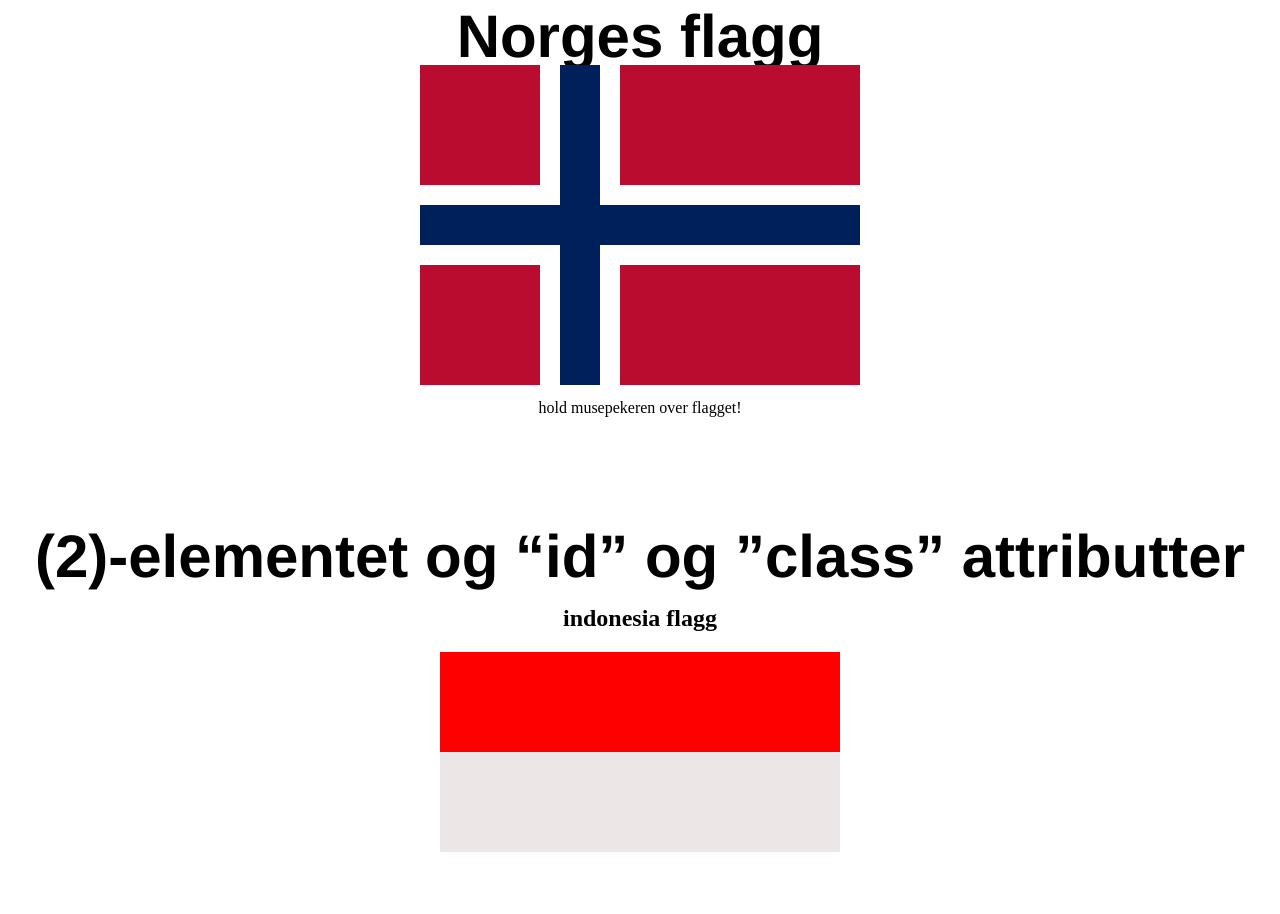
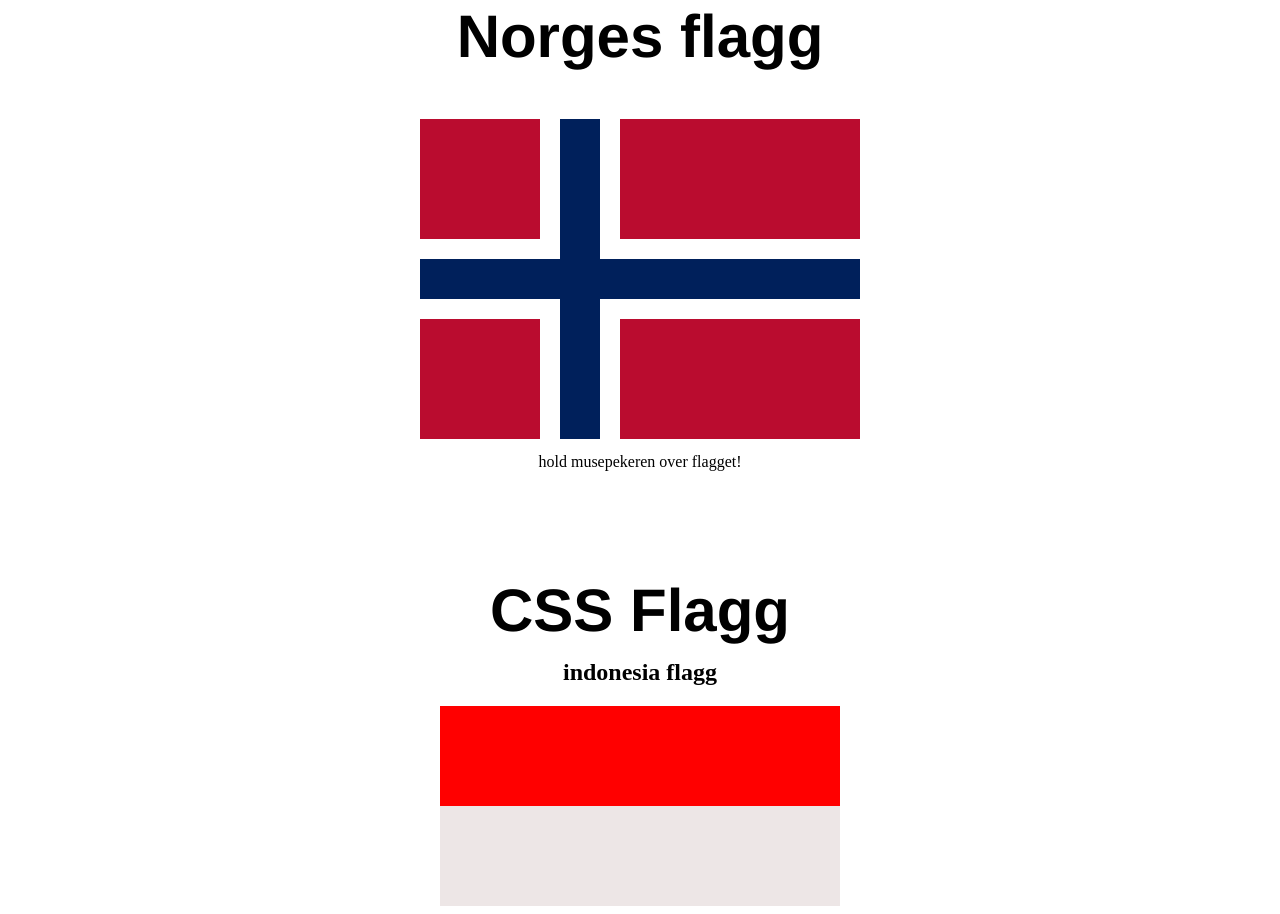
Before and after one commit to Andreassm99/andreassm99.github.io, a plain HTML site: page index.html in a window 1280 px wide. Shown: the part 659-1573 px from the top of the page. Before the commit the page ends 1519 px from the top, so only its background shows below. Drawn offline with Linux system fonts and the light colour scheme.

Commit message:
små endringer på kompisjon

```diff
--- a/index.html
+++ b/index.html
@@ -115,6 +115,7 @@
 </head>
 <body>
     <h1 style="text-align: center;">Norges flagg</h1>
+    <br><br><br> <br>
 
 
 	<!--- her har jeg satt hele flagget i et DIV-element for å ha muligheten til å nytte litt JS for ekstra dynamikk i dokumentet. Selve flagget er forøvrig bygget opp av P-elementer som ikke overlapper hverandre. Dermed ble det flere elementer enn om jeg hadde brukt overlappende, og samtidig mer repetisjon på å skrive style-attributter ---->
@@ -169,7 +170,7 @@
 <br><br><br><br><br><br><br><br><br><br><br><br><br><br><br><br><br><br><br><br><br><br>
 
 <body style="float: center;">
-    <h1>(2)-elementet og “id” og ”class” attributter</h1>
+    <h1>CSS Flagg</h1>
     <h2>indonesia flagg</h2>
 
     <p id="redstyle" ></p>
```
